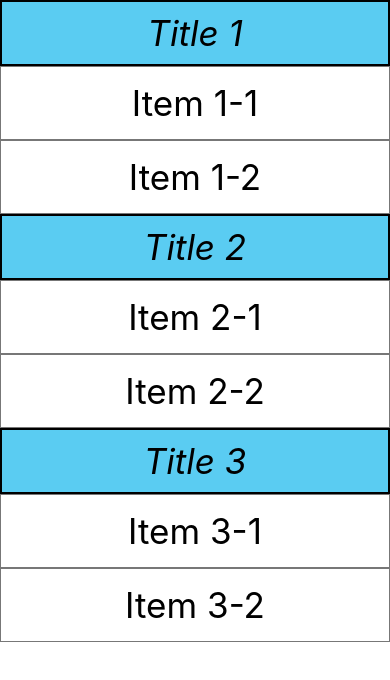
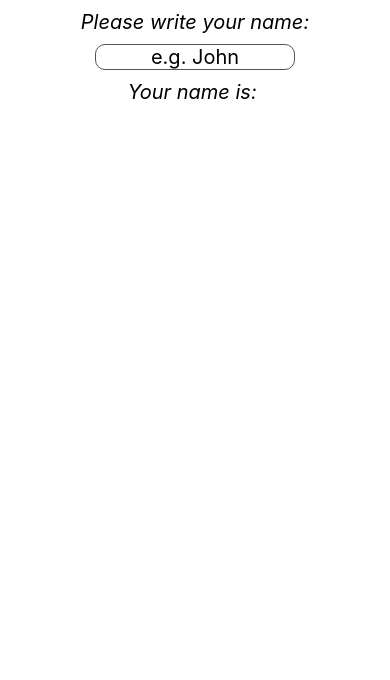
Before and after one commit to ivaylo-nikolov5/React-Native_Apps, a React Native app in the folder demo2/: screen / in a window 390 px wide. Shown: the top 680 px of the page. Built offline with nearby package versions, Linux system fonts and the light colour scheme.

Commit message:
Text Input and Keyboard

```diff
--- a/demo2/App.jsx
+++ b/demo2/App.jsx
@@ -8,160 +8,27 @@
   RefreshControl,
   FlatList,
   SectionList,
+  TextInput,
 } from 'react-native';
 
 const App = () => {
-
-  const [Data, setData] = useState([
-    {
-      title: "Title 1",
-      data: ["Item 1-1", "Item 1-2"]
-    },
-
-    {
-      title: "Title 2",
-      data: ["Item 2-1", "Item 2-2"]
-    },
-
-    {
-      title: "Title 3",
-      data: ["Item 3-1", "Item 3-2"]
-    },
-  ])
-
-  const [refreshing, setRefreshing] = useState(false);
-
-  const onRefresh = () => {
-    setRefreshing(true);
-    const idx = Data.length + 1;
-    setData([...Data,
-      {
-        title: `Title ${idx}`,
-        data: [`Item ${idx}-1`, `Item ${idx}-2`]
-      }
-    ]);
-    setRefreshing(false);
-  }
-
-//   const [items, setItems] = useState([
-//     {name: "Item 1"},
-//     {name: "Item 2"},
-//     {name: "Item 3"},
-//     {name: "Item 4"},
-//     {name: "Item 5"},
-//     {name: "Item 6"},
-//     {name: "Item 7"},
-//     {name: "Item 8"},
-//     {name: "Item 9"},
-//     {name: "Item 10"},
-//   ]);
-
-//   const [refreshing, setRefreshing] = useState(false);
-//   const onRefresh = () => {
-//     setRefreshing(true);
-//     setItems([...items, {name: "Item 69"}]);
-//     setRefreshing(false);
-//   };
-
-//   const DATA = [
-//     {
-//       title: "Title 1",
-//       data: ["Item 1-1", "Item 1-2", "Item 1-3", "Item 1-4", "Item 1-5"]
-//     },
-
-//     {
-//       title: "Title 2",
-//       data: ["Item 2-1", "Item 2-2", "Item 2-3", "Item 2-4", "Item 2-5"]
-//     },
-
-//     {
-//       title: "Title 3",
-//       data: ["Item 3-1", "Item 3-2", "Item 3-3", "Item 3-4", "Item 3-5"]
-//     },
-
-//     {
-//       title: "Title 4",
-//       data: ["Item 4-1", "Item 4-2", "Item 4-3", "Item 4-4", "Item 4-5"]
-//     },
-
-//     {
-//       title: "Title 5",
-//       data: ["Item 5-1", "Item 5-2", "Item 5-3", "Item 5-4", "Item 5-5"]
-//     },
-// ]
+  const [name, setName] = useState("");
 
   return (
-    <SectionList
-      keyExtractor={(item, index) => index.toString()}
-      sections={Data}
-      renderItem={({item}) => (
-        <View style={styles.item}>
-          <Text style={styles.itemText}>{item}</Text>
-        </View>
-      )}
-      renderSectionHeader={({section}) => (
-        <View style={styles.title}>
-          <Text style={styles.text}>{section.title}</Text>
-        </View>
-      )}
-      refreshControl={
-        <RefreshControl
-          refreshing={refreshing}
-          onRefresh={onRefresh}
-          colors={["#5accf2"]}
+    <View style={styles.body}>
+        <Text style={styles.text}>
+          Please write your name:
+        </Text>
+        <TextInput
+          style={styles.input}
+          placeholder="e.g. John"
+          onChangeText={(value) => setName(value)}
+          maxLength={50}
         />
-      }
-    />
-
-
-    // <SectionList
-    //   sections={DATA}
-    //   renderItem={({item}) => (
-    //       <Text style={styles.text}>{item}</Text>
-    //   )}
-    //   renderSectionHeader={({section}) => (
-    //     <View style={styles.item}>
-    //       <Text style={styles.text}>{section.title}</Text>
-    //     </View>
-    //   )}
-    // />
-
-    // <FlatList
-    //   keyExtractor={(item, index) => index.toString()}
-    //   data={items}
-    //   renderItem={({item}) => (
-    //     <View style={styles.item}>
-    //       <Text style={styles.text}>{item.name}</Text>
-    //     </View>
-    //   )}
-    //   refreshControl={
-    //     <RefreshControl
-    //       refreshing={refreshing}
-    //       onRefresh={onRefresh}
-    //       colors={["#00ff9a"]}
-    //     />
-    //   }
-
-    // />
-    // <ScrollView refreshControl={
-    //   <RefreshControl
-    //     refreshing={refreshing}
-    //     onRefresh={onRefresh}
-    //     colors={["#00ff9a"]}
-    //   />
-    // } style={styles.body}>
-    //   {
-    //     items.map((object) => {
-    //       return (
-    //         <View style={styles.item} key={object.key}>
-    //           <Text style={styles.text}>{object.item}</Text>
-    //         </View>
-    //       )
-    //     })
-    //   }
-    // </ScrollView>
-
-
+        <Text style={styles.text}>
+          Your name is: {name}
+        </Text>
+    </View>
   );
 }
 
@@ -170,39 +37,25 @@
     flex: 1,
     flexDirection: "column",
     backgroundColor: "#ffffff",
-   },
-
-   title: {
-    backgroundColor: "#5accf2",
-    borderColor: "#000000",
-    borderWidth: 2,
-    justifyContent: "center",
     alignItems: "center",
-   },
-
-   item: {
-    backgroundColor: "#ffffff",
-    justifyContent: "center",
-    alignItems: "center",
-    borderWidth: 0.5,
-    borderColor: "#777777",
-    paddingBottom: 5,
-    paddingTop: 5,
-
    },
 
    text: {
     color: "#000",
-    fontSize: 35,
+    fontSize: 20,
     fontStyle: "italic",
     margin: 10,
    },
 
-   itemText: {
-    color: "#000",
-    fontSize: 35,
-    margin: 10,
-   }
+   input: {
+    borderWidth: 1,
+    width: 200,
+    borderColor: "#555555",
+    borderRadius: 10,
+    textAlign: "center",
+    fontSize: 20,
+   },
+
 });
 
 export default App;
```
